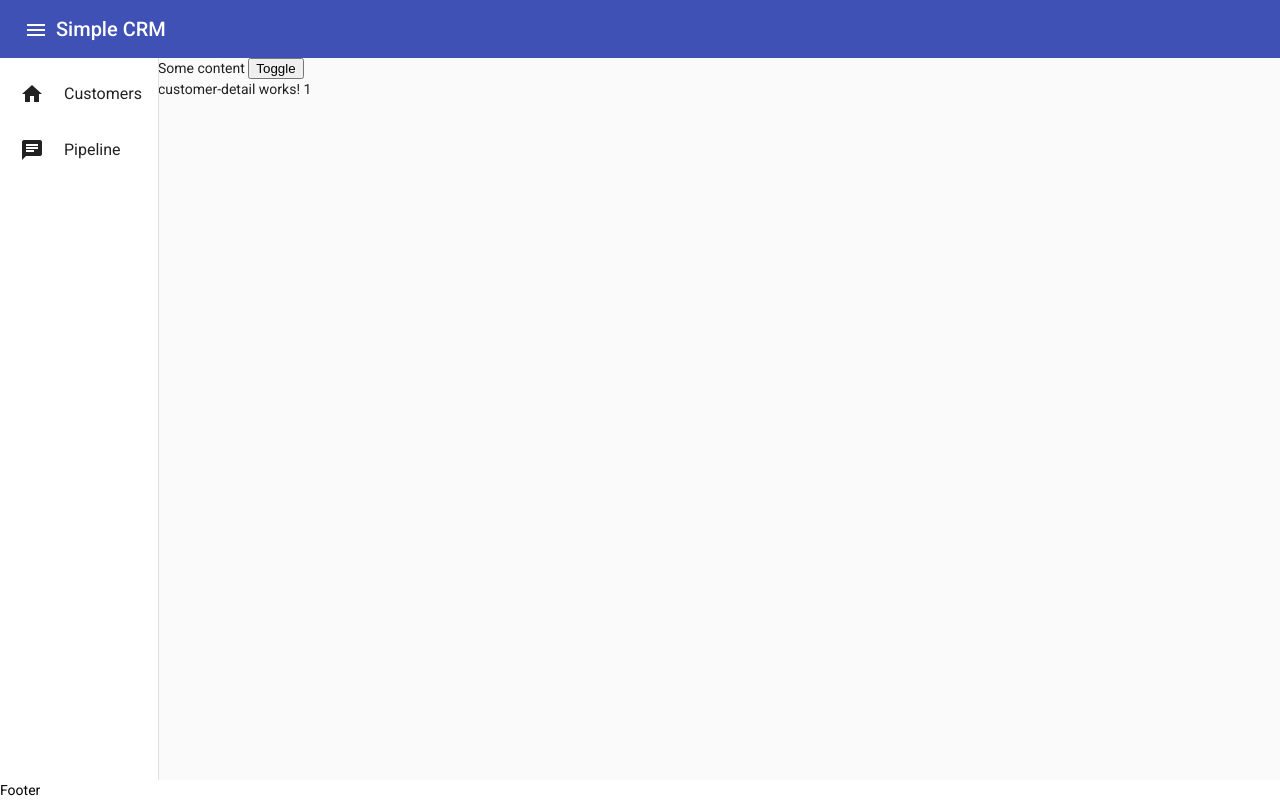
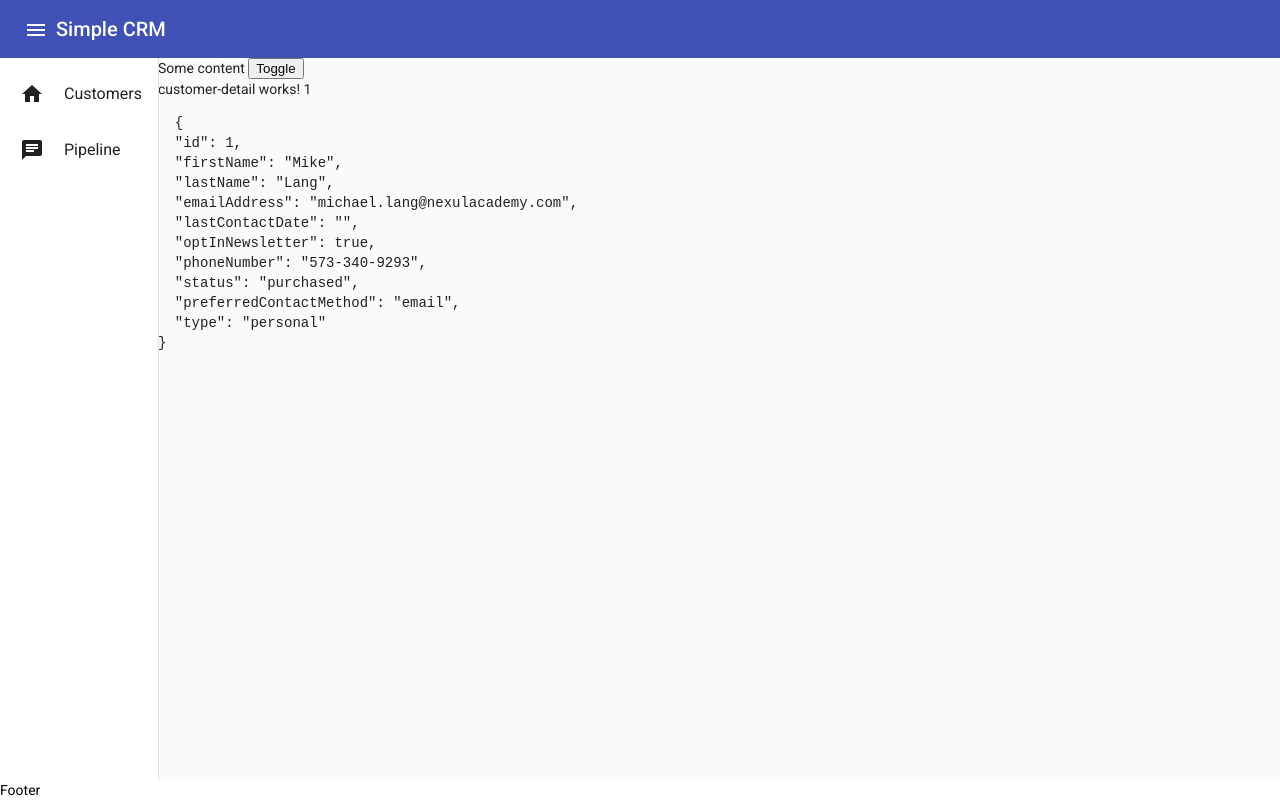
Before and after one commit to NexulAcademy/AngularInDepth-starter, an Angular app in the folder simple-crm-cli/: page /customer/1 in a window 1280 px wide. Built offline with nearby package versions, Linux system fonts and the light colour scheme.

Commit message:
63: observable service used in component with route parameters

```diff
--- a/simple-crm-cli/src/app/customer/customer-detail/customer-detail.component.html
+++ b/simple-crm-cli/src/app/customer/customer-detail/customer-detail.component.html
@@ -1 +1,5 @@
 <p>customer-detail works! {{customerId}}</p>
+
+<pre>
+  {{customer | json}}
+</pre>
--- a/simple-crm-cli/src/app/customer/customer-detail/customer-detail.component.ts
+++ b/simple-crm-cli/src/app/customer/customer-detail/customer-detail.component.ts
@@ -1,5 +1,7 @@
 import { Component, OnInit } from '@angular/core';
 import { ActivatedRoute } from '@angular/router';
+import { Customer } from '../customer.model';
+import { CustomerService } from '../customer.service';
 
 @Component({
   selector: 'app-customer-detail',
@@ -8,11 +10,17 @@
 })
 export class CustomerDetailComponent implements OnInit {
   customerId: number;
+  customer: Customer | undefined;
 
   constructor(
+    private custSvc: CustomerService,
     private route: ActivatedRoute,
   ) {
     this.customerId = +this.route.snapshot.params['id'];
+    this.custSvc.get(this.customerId).subscribe({
+      next: c => this.customer = c,
+      error: () => {}
+    });
   }
 
   ngOnInit(): void {
--- a/simple-crm-cli/src/app/customer/customer-mock.service.ts
+++ b/simple-crm-cli/src/app/customer/customer-mock.service.ts
@@ -43,6 +43,12 @@
       ];
     }
   }
+  override get(customerId: number): Observable<Customer> {
+    // Note: if a string "1" was passed into here, this would not match customer with id 1.
+    // With === the type on both sides must be the same.  "1" is not equal to 1.
+    const item = this.customers.find(x => x.id === customerId) as Customer;
+    return of(item);
+  }
 
   override search(term: string): Observable<Customer[]> {
     const items = this.customers.filter(x =>
--- a/simple-crm-cli/src/app/customer/customer.service.ts
+++ b/simple-crm-cli/src/app/customer/customer.service.ts
@@ -6,6 +6,10 @@
 @Injectable()
 export class CustomerService {
   constructor(private http: HttpClient) { }
+
+  get(customerId: number): Observable<Customer> {
+    return this.http.get<Customer>('/api/customer/' + customerId);
+  }
 
   search(term: string): Observable<Customer[]> {
     return this.http.get<Customer[]>('/api/customer/search?term=' + term);
```
